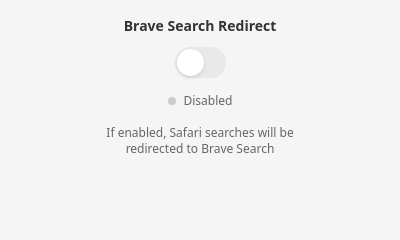
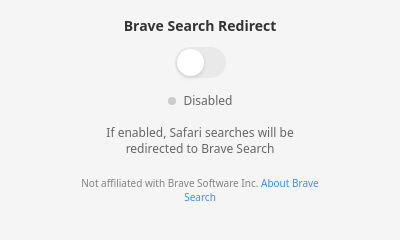
Before and after one commit to btbishop93/braver-search, a browser extension: page Braver Search/Shared (Extension)/Resources/popup.html in a window 400 px wide. Drawn offline with Linux system fonts and the light colour scheme.

Commit message:
Adding Brave disclaimers and clarity

```diff
--- a/Braver Search/Shared (Extension)/Resources/popup.css
+++ b/Braver Search/Shared (Extension)/Resources/popup.css
@@ -138,6 +138,23 @@
     line-height: 1.3;
 }
 
+.disclaimer {
+    margin: 4px 0;
+    font-size: 10px;
+    text-align: center;
+    color: var(--description-color);
+    opacity: 0.8;
+}
+
+.disclaimer a {
+    color: var(--button-bg-active);
+    text-decoration: none;
+}
+
+.disclaimer a:hover {
+    text-decoration: underline;
+}
+
 @media (prefers-color-scheme: dark) {
     :root {
         --text-color: #fff;
--- a/Braver Search/Shared (Extension)/Resources/popup.html
+++ b/Braver Search/Shared (Extension)/Resources/popup.html
@@ -19,6 +19,7 @@
             <span class="status-text">Enabled</span>
         </div>
         <p class="description">If enabled, Safari searches will be redirected to Brave Search</p>
+        <p class="disclaimer">Not affiliated with Brave Software Inc. <a href="https://search.brave.com" target="_blank">About Brave Search</a></p>
     </div>
 </body>
 </html>
```
Also changed, not shown: README.md.
